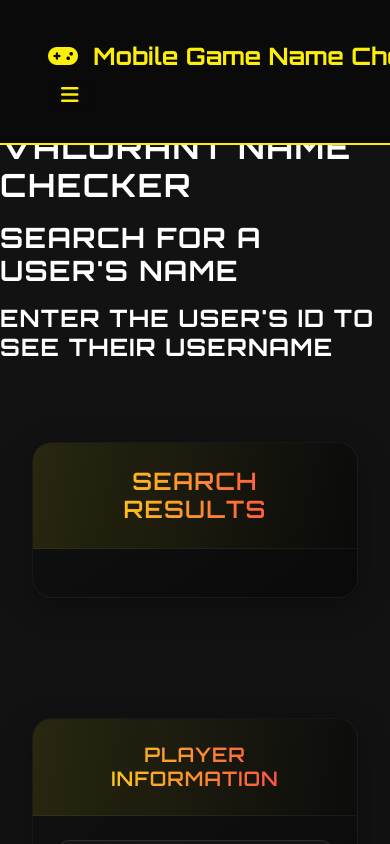
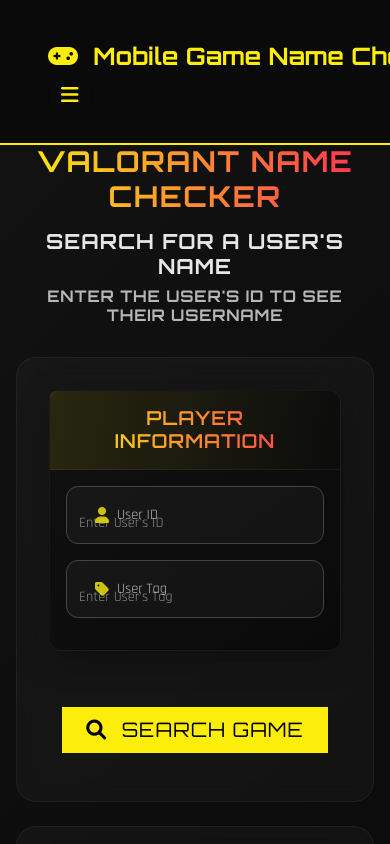
Before and after one commit to danereid1024/MobileGameNameChecker, an Angular app: page /id-search/0 in a window 390 px wide. Built offline with nearby package versions, Linux system fonts and the light colour scheme.

Commit message:
update UI

```diff
--- a/src/components/id-input/id-input.component.html
+++ b/src/components/id-input/id-input.component.html
@@ -1,13 +1,12 @@
-<form class="game-form fade-in py-4">
-  <div class="container">
-    <div class="row justify-content-center">
-      <div class="col-md-8 col-lg-6">
+<form class="game-form">
+  <div class="form-container">
     <div class="card">
       <div class="card-header">
-            <h3 class="text-center mb-0">Player Information</h3>
+        <h3>Player Information</h3>
       </div>
       <div class="card-body">
-            <div class="mb-4" *ngIf="this.pageId">
+        <!-- User ID Field -->
+        <div class="form-field" *ngIf="this.pageId">
           <div class="form-floating">
             <input
               type="text"
@@ -17,13 +16,12 @@
               name="id"
               placeholder="Enter User's ID"
             />
-                <label for="userId">
-                  <i class="fas fa-user me-2"></i>User ID
-                </label>
+            <label for="userId"> <i class="fas fa-user"></i>User ID </label>
           </div>
         </div>
 
-            <div class="mb-4" *ngIf="this.pageTag">
+        <!-- User Tag Field -->
+        <div class="form-field" *ngIf="this.pageTag">
           <div class="form-floating">
             <input
               type="text"
@@ -33,13 +31,12 @@
               name="tag"
               placeholder="Enter User's Tag"
             />
-                <label for="userTag">
-                  <i class="fas fa-tag me-2"></i>User Tag
-                </label>
+            <label for="userTag"> <i class="fas fa-tag"></i>User Tag </label>
           </div>
         </div>
 
-            <div class="mb-4" *ngIf="this.pageServer">
+        <!-- Server Number Field -->
+        <div class="form-field" *ngIf="this.pageServer">
           <div class="form-floating">
             <input
               type="text"
@@ -50,12 +47,13 @@
               placeholder="Enter User's Server"
             />
             <label for="serverNumber">
-                  <i class="fas fa-server me-2"></i>Server Number
+              <i class="fas fa-server"></i>Server Number
             </label>
           </div>
         </div>
 
-            <div class="mb-4" *ngIf="this.pageZone_Id">
+        <!-- Zone ID Field -->
+        <div class="form-field" *ngIf="this.pageZone_Id">
           <div class="form-floating">
             <input
               type="text"
@@ -66,13 +64,11 @@
               placeholder="Enter User's Zone ID"
             />
             <label for="zoneId">
-                  <i class="fas fa-map-marker-alt me-2"></i>Zone ID
+              <i class="fas fa-map-marker-alt"></i>Zone ID
             </label>
           </div>
         </div>
       </div>
     </div>
   </div>
-    </div>
-  </div>
 </form>
--- a/src/components/id-input/id-input.component.scss
+++ b/src/components/id-input/id-input.component.scss
@@ -1,6 +1,12 @@
 .game-form {
-  .fade-in {
-    animation: fadeIn 0.5s ease-out;
+  width: 100%;
+  animation: fadeIn 0.5s ease-out;
+
+  .form-container {
+    width: 100%;
+    max-width: 800px;
+    margin: 0 auto;
+    padding: 1rem;
   }
 
   .card {
@@ -13,7 +19,7 @@
     border-radius: 20px;
     backdrop-filter: blur(10px);
     box-shadow: 0 8px 32px rgba(0, 0, 0, 0.3);
-    overflow: hidden;
+    overflow: visible;
     transition: all 0.3s ease;
 
     &:hover {
@@ -24,7 +30,7 @@
     .card-header {
       background: linear-gradient(90deg, rgba(252, 238, 10, 0.1), transparent);
       border-bottom: 1px solid rgba(255, 255, 255, 0.05);
-      padding: 1.5rem;
+      padding: clamp(1rem, 4vw, 1.5rem);
 
       h3 {
         color: var(--text-primary);
@@ -33,6 +39,8 @@
         text-transform: uppercase;
         letter-spacing: 0.05em;
         margin: 0;
+        text-align: center;
+        font-size: clamp(1.2rem, 3vw, 1.5rem);
         background: linear-gradient(90deg, #fcee0a, #ff2d55);
         -webkit-background-clip: text;
         -webkit-text-fill-color: transparent;
@@ -40,7 +48,14 @@
     }
 
     .card-body {
-      padding: 2rem;
+      padding: clamp(1rem, 4vw, 2rem);
+
+      .form-field {
+        margin-bottom: clamp(1rem, 3vw, 1.5rem);
+        opacity: 1 !important;
+        visibility: visible !important;
+        display: block !important;
+      }
     }
   }
 
@@ -49,17 +64,19 @@
     background: rgba(255, 255, 255, 0.03);
     border-radius: 12px;
     transition: all 0.3s ease;
+    margin-bottom: 0.5rem;
 
     &:hover {
       background: rgba(255, 255, 255, 0.05);
     }
 
     input {
-      height: 60px;
+      width: 100%;
+      height: clamp(50px, 8vw, 60px);
       background: transparent;
-      border: 1px solid rgba(255, 255, 255, 0.1);
-      color: var(--text-primary);
-      font-size: 1rem;
+      border: 1px solid rgba(255, 255, 255, 0.2);
+      color: #ffffff;
+      font-size: clamp(0.9rem, 2vw, 1rem);
       padding: 1.5rem 1rem 0.5rem;
       border-radius: 12px;
       transition: all 0.3s ease;
@@ -71,52 +88,83 @@
       }
 
       &::placeholder {
-        color: transparent;
-      }
-
-      &:focus ~ label,
-      &:not(:placeholder-shown) ~ label {
-        transform: translateY(-0.5rem) scale(0.85);
-        color: var(--primary-color);
+        color: rgba(255, 255, 255, 0.5);
+        opacity: 1;
       }
     }
 
     label {
       position: absolute;
       left: 1rem;
-      top: 1.15rem;
-      font-size: 1rem;
-      color: var(--text-secondary);
-      transform-origin: 0 0;
+      top: 50%;
+      transform: translateY(-50%);
+      font-size: clamp(0.9rem, 2vw, 1rem);
+      color: rgba(255, 255, 255, 0.7);
       transition: all 0.3s ease;
       display: flex;
       align-items: center;
-      cursor: text;
+      pointer-events: none;
 
       i {
         margin-right: 0.5rem;
-        font-size: 1.1rem;
-        color: var(--primary-color);
-        transition: all 0.3s ease;
+        font-size: clamp(1rem, 2.5vw, 1.1rem);
+        color: #fcee0a;
+        opacity: 0.8;
       }
+    }
+
+    input:focus ~ label,
+    input:not(:placeholder-shown) ~ label {
+      top: 25%;
+      transform: translateY(-50%) scale(0.85);
+      color: #fcee0a;
     }
   }
 }
 
-/* Neon glow effect for focused inputs */
-.form-floating input:focus {
-  &::after {
-    content: "";
-    position: absolute;
-    inset: -2px;
-    border-radius: 14px;
-    background: linear-gradient(
-      45deg,
-      rgba(252, 238, 10, 0.2),
-      rgba(255, 45, 85, 0.2)
-    );
-    filter: blur(5px);
-    z-index: -1;
+/* Viewport-specific adjustments */
+@media (max-width: 1024px) {
+  .game-form {
+    .form-container {
+      max-width: 700px;
+    }
+  }
+}
+
+@media (max-width: 768px) {
+  .game-form {
+    .form-container {
+      max-width: 600px;
+      padding: 0.75rem;
+    }
+
+    .card {
+      border-radius: 15px;
+    }
+  }
+}
+
+@media (max-width: 480px) {
+  .game-form {
+    .form-container {
+      padding: 0.5rem;
+    }
+
+    .card {
+      border-radius: 12px;
+
+      .card-body {
+        padding: 1rem;
+      }
+    }
+
+    .form-floating {
+      margin-bottom: 0.75rem;
+
+      input {
+        padding: 1.25rem 0.75rem 0.25rem;
+      }
+    }
   }
 }
 
@@ -131,51 +179,3 @@
     transform: translateY(0);
   }
 }
-
-/* Responsive Adjustments */
-@media (max-width: 768px) {
-  .game-form {
-    .card {
-      margin: 1rem;
-
-      .card-body {
-        padding: 1.5rem;
-      }
-    }
-
-    .form-floating {
-      input {
-        height: 54px;
-        font-size: 0.95rem;
-      }
-
-      label {
-        font-size: 0.95rem;
-      }
-    }
-  }
-}
-
-/* Small devices */
-@media (max-width: 480px) {
-  .game-form {
-    .card-header h3 {
-      font-size: 1.25rem;
-    }
-
-    .form-floating {
-      input {
-        height: 50px;
-        font-size: 0.9rem;
-      }
-
-      label {
-        font-size: 0.9rem;
-
-        i {
-          font-size: 1rem;
-        }
-      }
-    }
-  }
-}
--- a/src/components/user-found/user-found.component.html
+++ b/src/components/user-found/user-found.component.html
@@ -1,40 +1,34 @@
-<div class="search-results container py-5 fade-in">
-  <div class="row justify-content-center">
-    <div class="col-md-8 col-lg-6">
+<div class="search-results">
+  <div class="results-container">
     <div class="card">
       <div class="card-header">
-          <h3 class="text-center mb-0">Search Results</h3>
+        <h3>Search Results</h3>
       </div>
-        <div class="card-body text-center">
-          <div
-            class="alert alert-success d-flex align-items-center justify-content-center mb-4"
-            *ngIf="nameData?.msg === 'id_found'"
-          >
-            <i class="fas fa-check-circle me-2"></i>
+      <div class="card-body">
+        <!-- Success Alert -->
+        <div class="alert-success" *ngIf="nameData?.msg === 'id_found'">
+          <i class="fas fa-check-circle"></i>
           <span>Player Found!</span>
         </div>
 
+        <!-- Player Profile -->
         <div class="player-profile" *ngIf="nameData?.data?.username">
-            <div class="avatar-wrapper mb-4">
-              <i class="fas fa-user-circle fa-4x text-primary"></i>
+          <div class="avatar-wrapper">
+            <i class="fas fa-user-circle"></i>
           </div>
-            <h2 class="username text-primary mb-3">
-              {{ nameData?.data?.username }}
-            </h2>
-            <div class="stats-wrapper">
-              <div class="row g-3">
-                <div class="col-6">
-                  <div class="stat-card bg-darker p-3">
-                    <i class="fas fa-gamepad mb-2"></i>
+          <h2 class="username">{{ nameData?.data?.username }}</h2>
+
+          <!-- Stats Grid -->
+          <div class="stats-grid">
+            <div class="stat-card">
+              <i class="fas fa-gamepad"></i>
               <h4>Games</h4>
-                    <p class="mb-0">Active</p>
+              <p>Active</p>
             </div>
-                </div>
-                <div class="col-6">
-                  <div class="stat-card bg-darker p-3">
-                    <i class="fas fa-trophy mb-2"></i>
+            <div class="stat-card">
+              <i class="fas fa-trophy"></i>
               <h4>Status</h4>
-                    <p class="mb-0">Verified</p>
+              <p>Verified</p>
             </div>
           </div>
         </div>
@@ -42,6 +36,3 @@
     </div>
   </div>
 </div>
-    </div>
-  </div>
-</div>
--- a/src/components/user-found/user-found.component.scss
+++ b/src/components/user-found/user-found.component.scss
@@ -1,7 +1,12 @@
 .search-results {
-  .fade-in {
+  width: 100%;
   animation: fadeIn 0.5s ease-out;
-  }
+
+  .results-container {
+    width: 100%;
+    max-width: 800px;
+    margin: 0 auto;
+    padding: clamp(1rem, 4vw, 2rem);
   }
 
   .card {
@@ -15,7 +20,7 @@
     backdrop-filter: blur(10px);
     box-shadow: 0 8px 32px rgba(0, 0, 0, 0.3);
     overflow: hidden;
-  transition: transform 0.3s ease, box-shadow 0.3s ease;
+    transition: all 0.3s ease;
 
     &:hover {
       transform: translateY(-5px);
@@ -25,7 +30,8 @@
     .card-header {
       background: linear-gradient(90deg, rgba(252, 238, 10, 0.1), transparent);
       border-bottom: 1px solid rgba(255, 255, 255, 0.05);
-    padding: 1.5rem;
+      padding: clamp(1rem, 4vw, 1.5rem);
+      text-align: center;
 
       h3 {
         color: var(--text-primary);
@@ -34,6 +40,7 @@
         text-transform: uppercase;
         letter-spacing: 0.05em;
         margin: 0;
+        font-size: clamp(1.2rem, 3vw, 1.5rem);
         background: linear-gradient(90deg, #fcee0a, #ff2d55);
         -webkit-background-clip: text;
         -webkit-text-fill-color: transparent;
@@ -41,98 +48,130 @@
     }
 
     .card-body {
-    padding: 2rem;
+      padding: clamp(1.5rem, 4vw, 2rem);
+      text-align: center;
     }
   }
 
   .alert-success {
+    display: flex;
+    align-items: center;
+    justify-content: center;
     background: rgba(40, 167, 69, 0.1);
     border: 1px solid rgba(40, 167, 69, 0.2);
     border-radius: 12px;
-  color: #28a745;
+    padding: clamp(0.75rem, 2vw, 1rem);
+    margin-bottom: clamp(1rem, 4vw, 1.5rem);
+    color: #2ecc71;
 
     i {
-    font-size: 1.25rem;
+      margin-right: 0.5rem;
+      font-size: clamp(1.1rem, 2.5vw, 1.25rem);
     }
   }
 
   .player-profile {
     .avatar-wrapper {
-    position: relative;
-    width: 120px;
-    height: 120px;
-    margin: 0 auto;
-
-    &::before {
-      content: "";
-      position: absolute;
-      inset: -3px;
-      background: conic-gradient(
-        from 0deg,
-        transparent 0%,
-        var(--primary-color) 50%,
-        transparent 100%
-      );
-      border-radius: 50%;
-      animation: rotate 4s linear infinite;
-    }
+      margin-bottom: clamp(1rem, 4vw, 1.5rem);
 
       i {
-      position: relative;
-      background: var(--bg-darker);
-      border-radius: 50%;
-      padding: 1.5rem;
-      font-size: 3rem;
-      color: var(--primary-color);
+        font-size: clamp(3rem, 8vw, 4rem);
+        color: #fcee0a;
+        opacity: 0.9;
       }
     }
 
     .username {
-    font-family: var(--font-heading);
-    font-weight: 700;
-    font-size: 2rem;
-    background: linear-gradient(
-      90deg,
-      var(--primary-color),
-      var(--accent-color)
-    );
-    -webkit-background-clip: text;
-    -webkit-text-fill-color: transparent;
-    text-shadow: 0 0 20px rgba(252, 238, 10, 0.3);
+      font-size: clamp(1.5rem, 4vw, 2rem);
+      font-weight: 600;
+      margin-bottom: clamp(1rem, 4vw, 1.5rem);
+      color: #fcee0a;
+      text-shadow: 0 2px 4px rgba(0, 0, 0, 0.2);
     }
 
-  .stats-wrapper {
+    .stats-grid {
+      display: grid;
+      grid-template-columns: repeat(2, 1fr);
+      gap: clamp(0.75rem, 2vw, 1rem);
+
       .stat-card {
-      border-radius: 16px;
+        background: rgba(255, 255, 255, 0.03);
         border: 1px solid rgba(255, 255, 255, 0.05);
+        border-radius: 12px;
+        padding: clamp(1rem, 3vw, 1.5rem);
         transition: all 0.3s ease;
 
         &:hover {
-        transform: translateY(-3px);
-        border-color: rgba(252, 238, 10, 0.2);
-        box-shadow: 0 0 20px rgba(252, 238, 10, 0.1);
+          background: rgba(255, 255, 255, 0.05);
+          transform: translateY(-2px);
         }
 
         i {
-        font-size: 1.5rem;
-        color: var(--primary-color);
+          font-size: clamp(1.5rem, 4vw, 2rem);
+          color: #fcee0a;
+          margin-bottom: 0.5rem;
         }
 
         h4 {
-        font-size: 1rem;
-        color: var(--text-primary);
-        margin: 0.5rem 0;
-        font-weight: 600;
+          font-size: clamp(1rem, 2.5vw, 1.25rem);
+          color: rgba(255, 255, 255, 0.9);
+          margin-bottom: 0.25rem;
         }
 
         p {
-        color: var(--text-secondary);
-        font-size: 0.875rem;
+          font-size: clamp(0.9rem, 2vw, 1rem);
+          color: rgba(255, 255, 255, 0.7);
+          margin: 0;
+        }
       }
     }
   }
 }
 
+/* Viewport-specific adjustments */
+@media (max-width: 1024px) {
+  .search-results {
+    .results-container {
+      max-width: 700px;
+    }
+  }
+}
+
+@media (max-width: 768px) {
+  .search-results {
+    .results-container {
+      max-width: 600px;
+      padding: 1rem;
+    }
+
+    .card {
+      border-radius: 15px;
+    }
+
+    .stats-grid {
+      gap: 0.75rem;
+    }
+  }
+}
+
+@media (max-width: 480px) {
+  .search-results {
+    .results-container {
+      padding: 0.75rem;
+    }
+
+    .card {
+      border-radius: 12px;
+    }
+
+    .stats-grid {
+      grid-template-columns: 1fr;
+      gap: 0.75rem;
+    }
+  }
+}
+
+/* Animation keyframes */
 @keyframes fadeIn {
   from {
     opacity: 0;
@@ -143,39 +182,3 @@
     transform: translateY(0);
   }
 }
-
-@keyframes rotate {
-  from {
-    transform: rotate(0deg);
-  }
-  to {
-    transform: rotate(360deg);
-  }
-}
-
-/* Responsive Adjustments */
-@media (max-width: 768px) {
-  .card {
-    margin: 1rem;
-
-    .card-body {
-      padding: 1.5rem;
-    }
-  }
-
-  .player-profile {
-    .avatar-wrapper {
-      width: 100px;
-      height: 100px;
-
-      i {
-        font-size: 2.5rem;
-        padding: 1.25rem;
-      }
-    }
-
-    .username {
-      font-size: 1.75rem;
-    }
-  }
-}
--- a/src/pages/id-search/id-search.component.html
+++ b/src/pages/id-search/id-search.component.html
@@ -1,6 +1,35 @@
-<h1 class="listing-heading">{{ gamesInfo?.name }} Name Checker</h1>
-<h2>Search for a user's name</h2>
-<h3>Enter the user's ID to see their username</h3>
-<app-user-found />
-<app-id-input (idChanged)="updateId($event)" />
-<app-id-button [id]="id" [server]="server" [tag]="tag"></app-id-button>
+<!-- Page Container -->
+<div class="id-search-page">
+  <!-- Header Section -->
+  <header class="page-header">
+    <div class="container">
+      <h1 class="listing-heading">{{ gamesInfo?.name }} Name Checker</h1>
+      <div class="header-description">
+        <h2>Search for a user's name</h2>
+        <h3>Enter the user's ID to see their username</h3>
+      </div>
+    </div>
+  </header>
+
+  <!-- Main Content Section -->
+  <main class="main-content">
+    <div class="container">
+      <div class="content-grid">
+        <!-- Search Form Section -->
+        <section class="search-section">
+          <app-id-input (idChanged)="updateId($event)" />
+          <app-id-button
+            [id]="id"
+            [server]="server"
+            [tag]="tag"
+          ></app-id-button>
+        </section>
+
+        <!-- Results Section -->
+        <section class="results-section">
+          <app-user-found />
+        </section>
+      </div>
+    </div>
+  </main>
+</div>
--- a/src/pages/id-search/id-search.component.scss
+++ b/src/pages/id-search/id-search.component.scss
@@ -1,110 +1,139 @@
-.page-wrapper {
+.id-search-page {
   min-height: 100vh;
-  padding: 2rem;
-  background: linear-gradient(135deg, #1a1f2c 0%, #2d3436 100%);
-
-  .game-form {
-    position: relative;
-    z-index: 2;
+  background: linear-gradient(
+    135deg,
+    rgba(18, 18, 18, 0.95),
+    rgba(10, 10, 10, 0.98)
+  );
+  padding: 2rem 0;
 
   .container {
-      .card {
-        background: rgba(255, 255, 255, 0.1);
-        backdrop-filter: blur(10px);
-        border: 1px solid rgba(255, 255, 255, 0.1);
-        box-shadow: 0 8px 32px rgba(0, 0, 0, 0.1);
+    max-width: 1400px;
+    margin: 0 auto;
+    padding: 0 1.5rem;
+  }
 
-        .card-header {
-          background: rgba(255, 255, 255, 0.05);
-          border-bottom: 1px solid rgba(255, 255, 255, 0.1);
-          padding: 1.5rem;
+  /* Header Styles */
+  .page-header {
+    text-align: center;
+    margin-bottom: 3rem;
+
+    .listing-heading {
+      font-size: 2.5rem;
+      font-weight: 700;
+      margin-bottom: 1rem;
+      background: linear-gradient(90deg, #fcee0a, #ff2d55);
+      -webkit-background-clip: text;
+      -webkit-text-fill-color: transparent;
+      text-transform: uppercase;
+    }
+
+    .header-description {
+      h2 {
+        font-size: 1.5rem;
+        color: rgba(255, 255, 255, 0.9);
+        margin-bottom: 0.5rem;
+      }
 
       h3 {
-            color: #ffffff;
-            font-size: 1.5rem;
-            font-weight: 600;
-            text-shadow: 0 2px 4px rgba(0, 0, 0, 0.2);
-          }
-        }
-
-        .card-body {
-          padding: 2rem;
-
-          .form-floating {
-            background: rgba(255, 255, 255, 0.05);
-            border-radius: 8px;
-            margin-bottom: 1.5rem;
-
-            input.form-control {
-              background: transparent;
-              border: 1px solid rgba(255, 255, 255, 0.2);
-              color: #ffffff;
-              font-size: 1rem;
-              height: 60px;
-              padding: 1rem 1.25rem;
-              transition: all 0.3s ease;
-
-              &:focus {
-                background: rgba(255, 255, 255, 0.1);
-                border-color: rgba(255, 255, 255, 0.4);
-                box-shadow: 0 0 15px rgba(255, 255, 255, 0.1);
-              }
-
-              &::placeholder {
-                color: rgba(255, 255, 255, 0.5);
-              }
-            }
-
-            label {
+        font-size: 1.1rem;
         color: rgba(255, 255, 255, 0.7);
-              padding: 1rem 1.25rem;
-
-              i {
-                margin-right: 0.5rem;
-                opacity: 0.8;
       }
     }
   }
 
-          // Ensure *ngIf elements are visible
-          [class*="mb-4"] {
-            opacity: 1;
-            visibility: visible;
+  /* Main Content Layout */
+  .main-content {
+    .content-grid {
+      display: grid;
+      grid-template-columns: repeat(2, 1fr);
+      gap: 2rem;
+      align-items: start;
+    }
+
+    .search-section,
+    .results-section {
+      background: rgba(255, 255, 255, 0.03);
+      border-radius: 20px;
+      padding: 2rem;
+      backdrop-filter: blur(10px);
+      border: 1px solid rgba(255, 255, 255, 0.05);
+      height: 100%;
       transition: all 0.3s ease;
 
-            &.ng-enter,
-            &.ng-leave {
-              opacity: 1;
-              visibility: visible;
+      &:hover {
+        transform: translateY(-5px);
+        box-shadow: 0 12px 40px rgba(252, 238, 10, 0.1);
       }
     }
+  }
+}
+
+/* Responsive Adjustments */
+@media (max-width: 1024px) {
+  .id-search-page {
+    .container {
+      max-width: 900px;
+    }
+
+    .page-header {
+      .listing-heading {
+        font-size: 2.2rem;
+      }
+    }
+  }
+}
+
+@media (max-width: 768px) {
+  .id-search-page {
+    padding: 1.5rem 0;
+
+    .main-content {
+      .content-grid {
+        grid-template-columns: 1fr;
+        gap: 1.5rem;
+      }
+    }
+
+    .page-header {
+      margin-bottom: 2rem;
+
+      .listing-heading {
+        font-size: 2rem;
+      }
+
+      .header-description {
+        h2 {
+          font-size: 1.3rem;
+        }
+
+        h3 {
+          font-size: 1rem;
         }
       }
     }
   }
 }
 
-// Responsive adjustments
-@media (max-width: 768px) {
-  .page-wrapper {
-    padding: 1rem;
+@media (max-width: 480px) {
+  .id-search-page {
+    padding: 1rem 0;
 
-    .game-form {
     .container {
-        .card {
-          .card-header {
-            padding: 1rem;
+      padding: 0 1rem;
+    }
 
-            h3 {
-              font-size: 1.25rem;
+    .page-header {
+      .listing-heading {
+        font-size: 1.8rem;
       }
     }
 
-          .card-body {
+    .main-content {
+      .search-section,
+      .results-section {
         padding: 1.5rem;
       }
     }
   }
 }
-  }
-}
```
Lines whose indentation alone changed are shown as unchanged.
